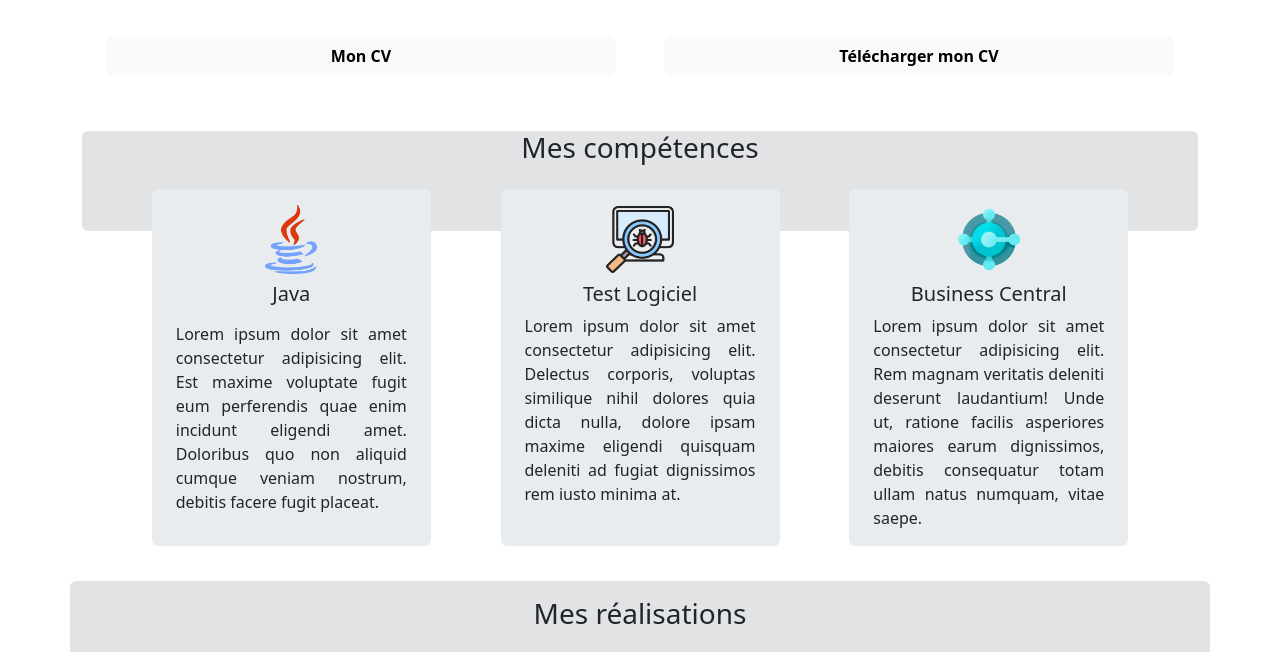
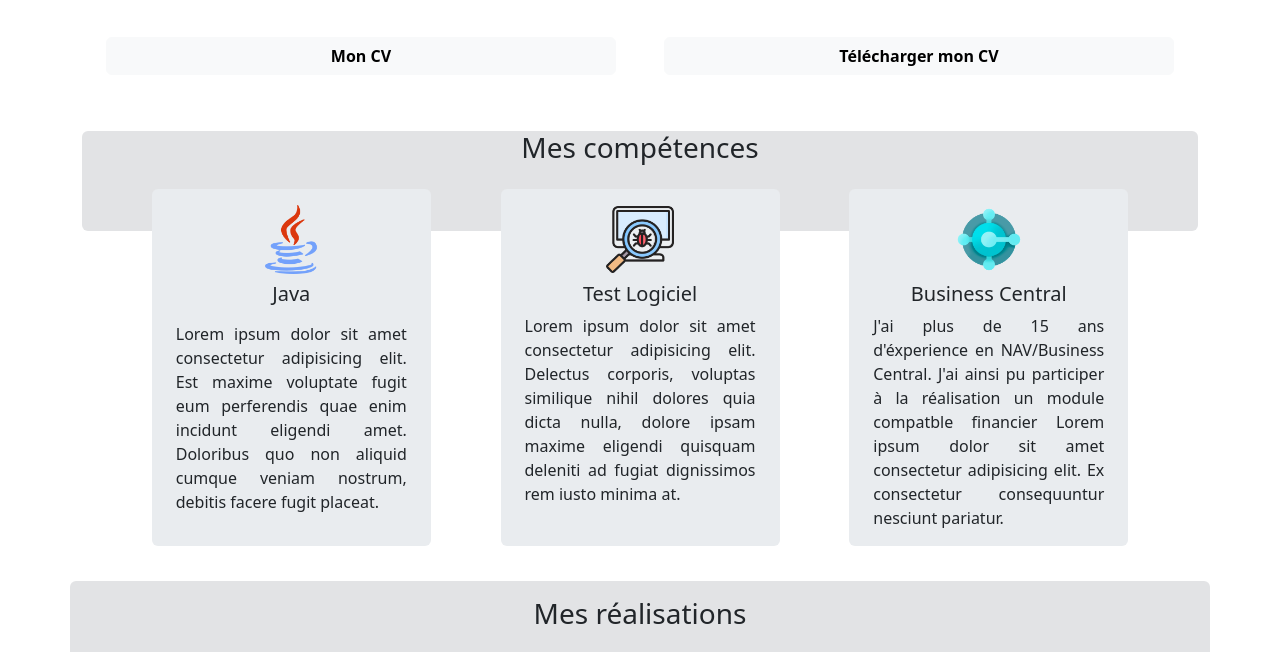
Before and after one commit to Chrismag06/Portfolio, a plain HTML site: page index.html in a window 1280 px wide. Shown: the part 561-1213 px from the top of the page. Drawn offline with nearby package versions, Linux system fonts and the light colour scheme.

Commit message:
Modification Lorem

```diff
--- a/index.html
+++ b/index.html
@@ -93,13 +93,10 @@
                                 <img src="./Img/business-central.png" class="img-fluid  w-25 mt-3" alt="..."><br>
                                 <p class="h5 mt-2">Business Central</p>
                                 <p class="Central ms-4 me-4">
-                                    Lorem ipsum dolor sit amet consectetur adipisicing elit.
-                                    Rem magnam veritatis deleniti deserunt laudantium! Unde ut,
-                                    ratione facilis asperiores maiores earum dignissimos, debitis consequatur totam
-                                    ullam
-                                    natus
-                                    numquam,
-                                    vitae saepe.
+                                    J'ai plus de 15 ans d'éxperience en NAV/Business Central. J'ai ainsi pu participer
+                                    à la réalisation un module compatble financier
+                                    Lorem ipsum dolor sit amet consectetur adipisicing elit. Ex consectetur consequuntur
+                                    nesciunt pariatur.
                                 </p>
                             </div>
                         </div>
```
Also changed, not shown: html/Work.html (+2 -3 lines), Img/python-logo.png (added).
